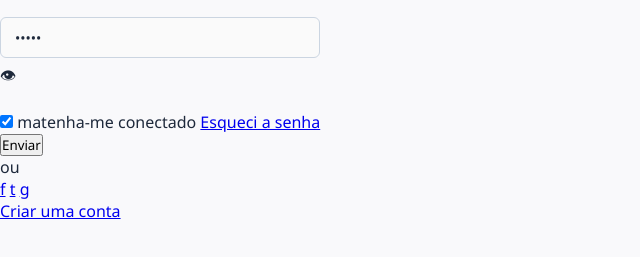
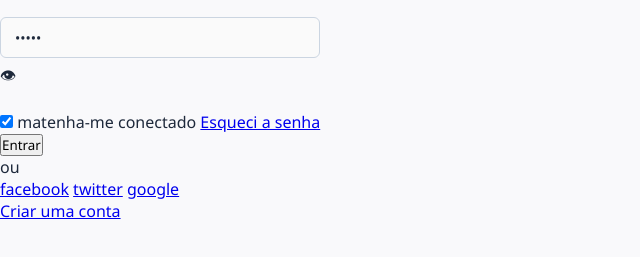
Before and after one commit to ayrtonviola/hotelpet, a plain HTML site: page login.html in a window 1280 px wide. Shown: the part 87-344 px from the top of the page, without its empty margins (0-640 px from the left). Drawn offline with Linux system fonts and the light colour scheme.

Commit message:
Organizando página de login
Updated the login form button text and social login links.

```diff
--- a/login.html
+++ b/login.html
@@ -32,7 +32,7 @@
           <a href="#" class="forgot-password">Esqueci a senha</a>
         </div>
 
-        <button type="submit" class="btn-submit">Enviar</button>
+        <button type="submit" class="btn-submit">Entrar</button>
       </form>
 
       <div class="divider">
@@ -40,9 +40,9 @@
       </div>
 
       <div class="social-login">
-        <a href="#" class="social-btn" title="Facebook">f</a>
-        <a href="#" class="social-btn" title="Twitter">t</a>
-        <a href="#" class="social-btn" title="Google">g</a>
+        <a href="#" class="social-btn" title="Facebook">facebook</a>
+        <a href="#" class="social-btn" title="Twitter">twitter</a>
+        <a href="#" class="social-btn" title="Google">google</a>
       </div>
 
       <a href="#" class="create-account-link">Criar uma conta</a>
```
